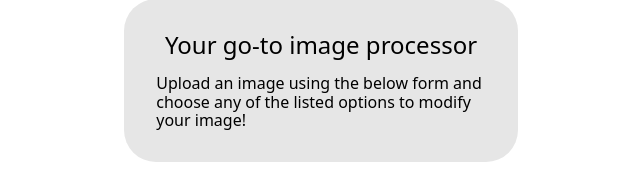
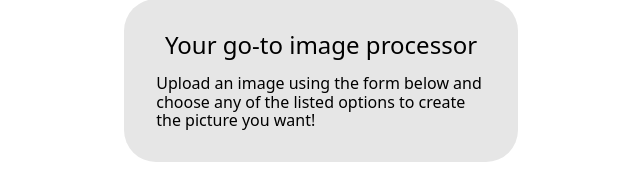
Before and after one commit to wojexe/piCraft, a SvelteKit app in the folder frontend/: page / in a window 1280 px wide. Shown: the part 134-314 px from the top of the page, without its empty margins (319-959 px from the left). Built offline with nearby package versions, Linux system fonts and the light colour scheme; no server answers.

Commit message:
Switch up the intro wording

```diff
--- a/frontend/src/components/intro.svelte
+++ b/frontend/src/components/intro.svelte
@@ -4,7 +4,7 @@
 <div class="intro">
   <h2 class="title">Your go-to image processor</h2>
   <p class="description">
-    Upload an image using the below form and choose any of the listed options to modify your image!
+    Upload an image using the form below and choose any of the listed options to create the picture you want!
   </p>
 </div>
 
```
Also changed, not shown: frontend/static/main.css (line endings or trailing spaces).
